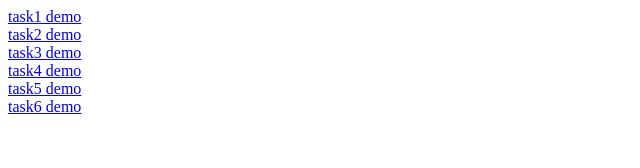
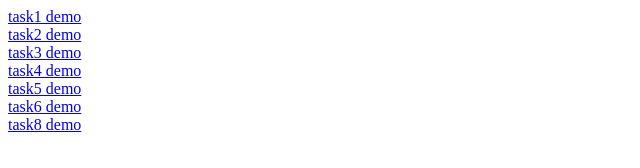
Before and after one commit to l1xiao/IFE, a plain HTML site: page index.html in a window 1280 px wide. Shown: the full height of the page, 0-640 px from the left. Drawn offline with Linux system fonts and the light colour scheme.

Commit message:
modify index

```diff
--- a/index.html
+++ b/index.html
@@ -1,7 +1,9 @@
 <html>
+
 <head>
     <title>IFE DEMO</title>
 </head>
+
 <body>
     <div>
         <a href="/IFE/phase1/task1.html">task1 demo</a>
@@ -21,5 +23,8 @@
     <div>
         <a href="/IFE/phase1/task6.html">task6 demo</a>
     </div>
+    <div>
+        <a href="/IFE/phase1/task8.html">task8 demo</a>
+    </div>
 </body>
 <html>
```
Lines whose indentation alone changed are shown as unchanged.
